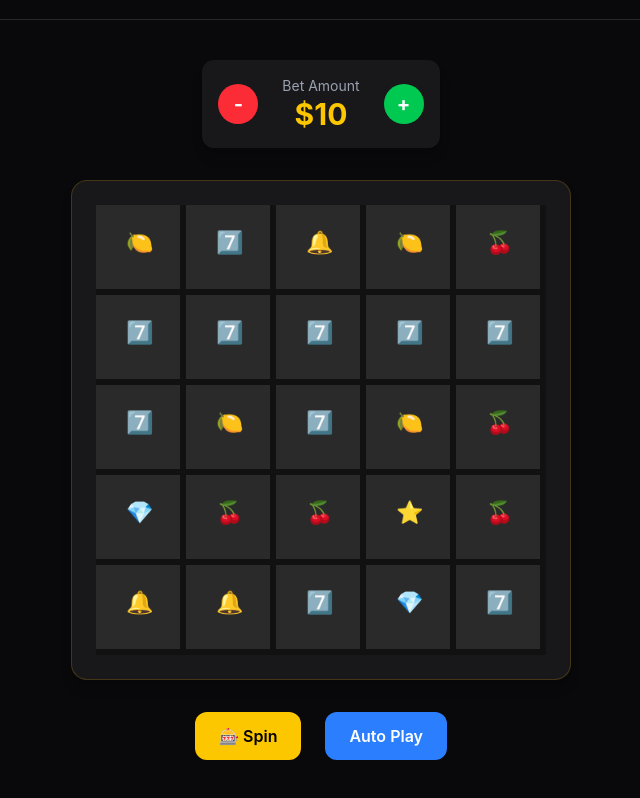
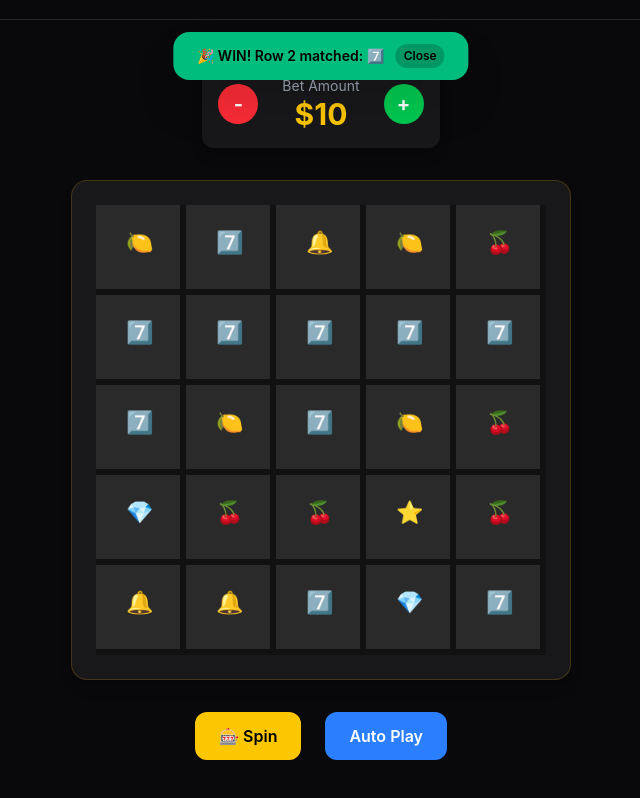
Before and after one commit to Shaikh-Abdullah/Slot-Gaming, a React (Vite) app: page /game in a window 1280 px wide. Both pictures are taken after a click on the button "🎰 Spin". Shown: the part 89-887 px from the top of the page, without its empty margins (319-959 px from the left). Built offline with nearby package versions, Linux system fonts and the light colour scheme.

Commit message:
added toaster for winning

```diff
--- a/src/pages/Games.tsx
+++ b/src/pages/Games.tsx
@@ -10,6 +10,7 @@ const Games = () => {
   const [isSpinning, setIsSpinning] = useState(false);
   const [autoPlay, setAutoPlay] = useState(false);
   const [grid, setGrid] = useState<string[][]>(() => randomGrid());
+  const [toast, setToast] = useState<{ message: string; type: "success" | "error" } | null>(null);
 
   const autoRef = useRef<number | null>(null);
   // const TEST_WIN = true;
@@ -42,8 +43,10 @@ const Games = () => {
         const result = checkWin(nextGrid);
 
         if (result.win) {
+          setToast({ message: `🎉 WIN! Row ${result.row + 1} matched: ${result.symbol}`, type: "success" });
           console.log("🎉 WIN!", result);
         } else {
+          setToast(null);
           console.log("😢 LOST");
         }
       }, 800);
@@ -76,6 +79,7 @@ const Games = () => {
     setAutoPlay((prev) => !prev);
   };
 
+  const dismissToast = () => setToast(null);
 
   return (
     <div className="min-h-screen bg-zinc-950 text-white">
@@ -121,6 +125,26 @@ const Games = () => {
 
         </div>
 
+        {toast ? (
+          <div
+            className={`fixed left-1/2 top-8 z-50 -translate-x-1/2 rounded-2xl px-6 py-3 text-sm font-semibold shadow-2xl transition duration-300 ${
+              toast.type === "success"
+                ? "bg-emerald-500 text-black"
+                : "bg-red-500 text-white"
+            }`}
+          >
+            <div className="flex items-center gap-3">
+              <span>{toast.message}</span>
+              <button
+                onClick={dismissToast}
+                className="rounded-full bg-black/20 px-2 py-1 text-xs"
+              >
+                Close
+              </button>
+            </div>
+          </div>
+        ) : null}
+
       </div>
     </div>
   );
```
